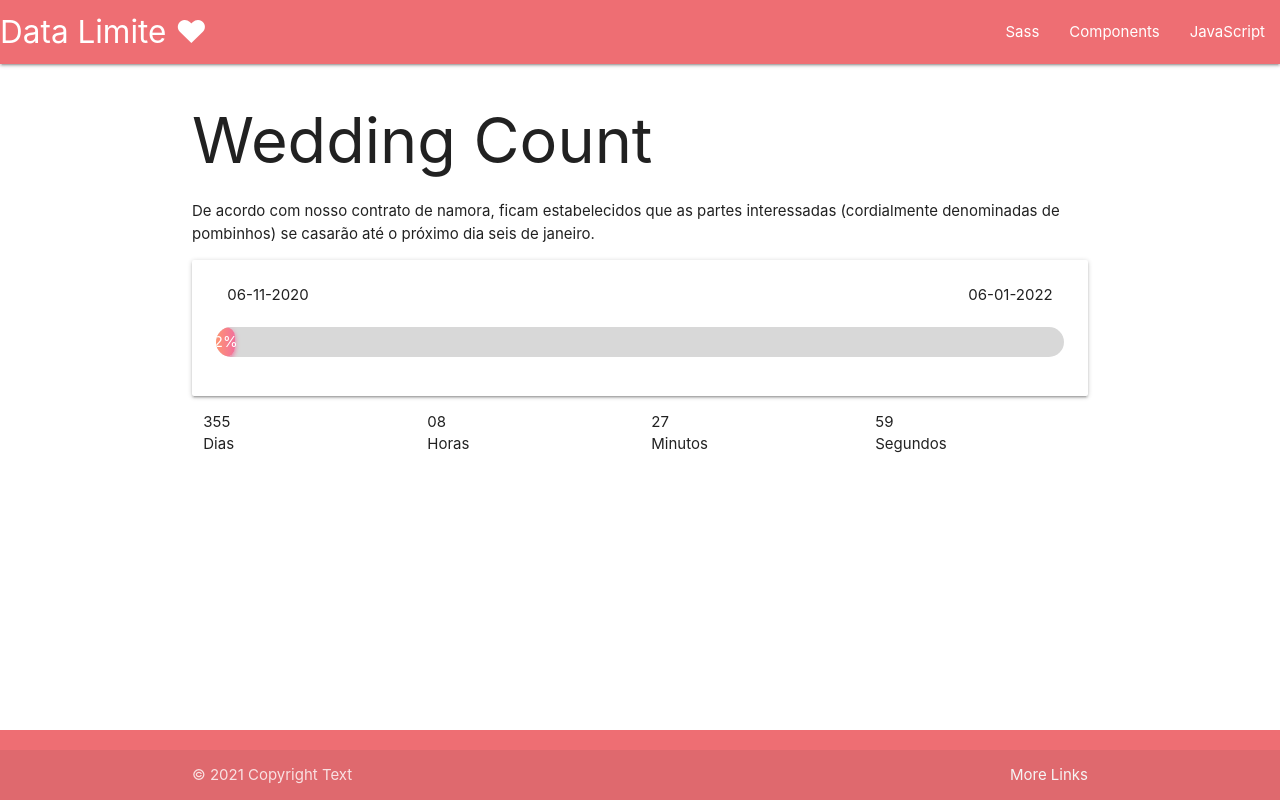
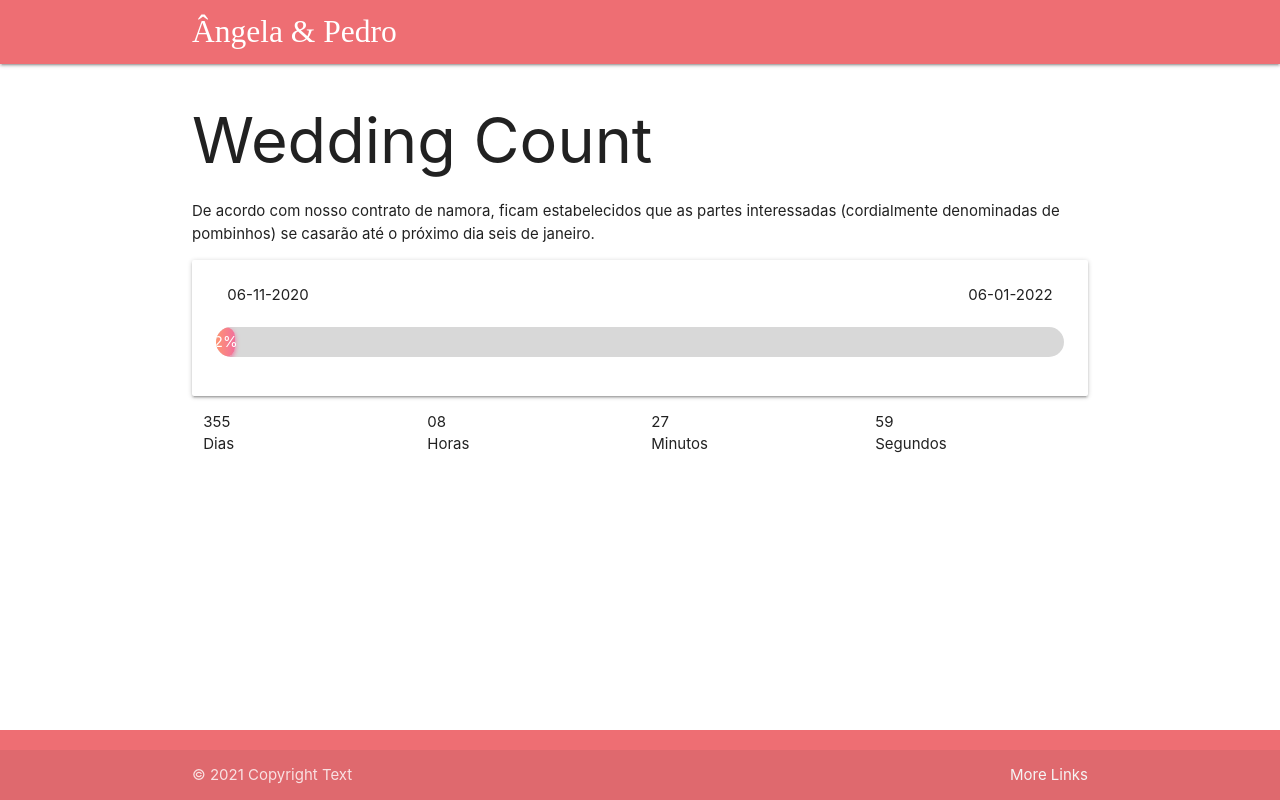
Before and after one commit to pedrogomes-dev/datalimite, a website: page index.html in a window 1280 px wide. Drawn offline with nearby package versions, Linux system fonts and the light colour scheme.

Commit message:
alterado header

```diff
--- a/public/header.html
+++ b/public/header.html
@@ -1,10 +1,6 @@
 <nav>
-    <div class="nav-wrapper">
-      <a href="#" class="brand-logo">Data Limite ♥</a>
-      <ul id="nav-mobile" class="right hide-on-med-and-down">
-        <li><a href="sass.html">Sass</a></li>
-        <li><a href="badges.html">Components</a></li>
-        <li><a href="collapsible.html">JavaScript</a></li>
-      </ul>
+    <div class="nav-wrapper container">
+      <a href="#" class="brand-logo hide-on-med-and-up" style="font-family: 'Alex Brush';"> A ♥P</a>
+      <a href="#" class="brand-logo hide-on-small-only" style="font-family: 'Alex Brush';"> Ângela & Pedro</a>
     </div>
   </nav>
```
